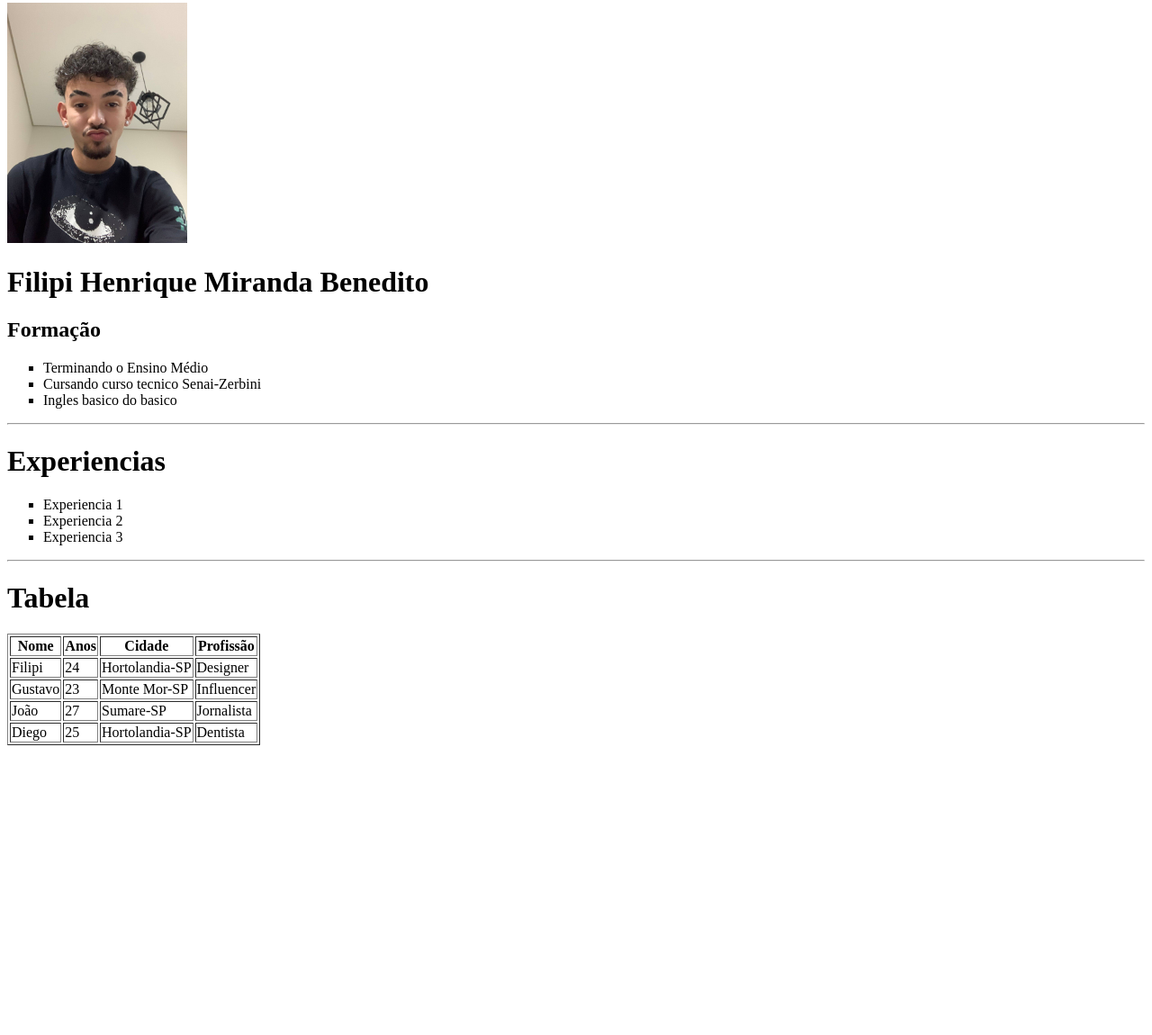
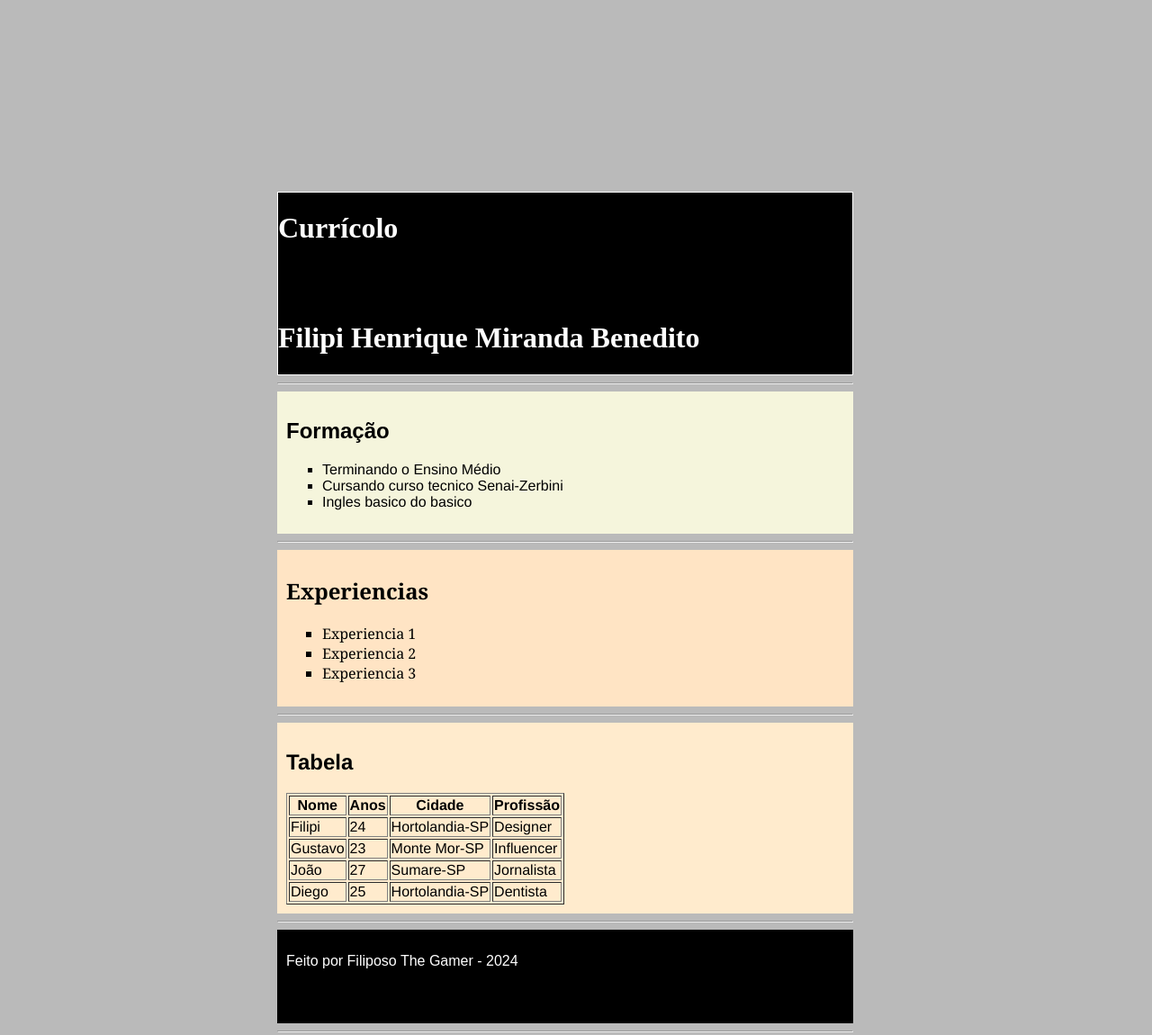
Before and after one commit to FilipiMiranda/Projeto_SENAI_Site_MeuCurriculo, a plain HTML site: page index.html in a window 1280 px wide. Shown: the part 95-1245 px from the top of the page at 90% size. Before the commit the page ends 931 px from the top, so only its background shows below. Drawn offline with Linux system fonts and the light colour scheme.

Commit message:
Add files via upload

```diff
--- a/estilo.css
+++ b/estilo.css
@@ -1,3 +1,74 @@
+/* Comentario */
+
 .imagem{
     width: 200px;
 }
+*{
+    width: auto;
+    height: auto;
+}
+
+body{
+   width: 50%;
+   height: 100% ;
+   background-color:#bababa;
+   padding: 300px;
+}
+header{
+    background-color: black;
+    color: rgb(255, 255, 255);
+    border: 1px;
+    border-style: double;
+
+}
+
+.Formação{
+    background-color: beige;
+    font-family: Arial, Helvetica, sans-serif;
+    padding: 10px;
+
+}
+
+.Formação li{
+    font-style: inherit;
+    font-family: 'Franklin Gothic Medium', 'Arial Narrow', Arial, sans-serif;
+}
+
+.Experiencias{
+    background-color: bisque;
+    font-family: Cambria, Cochin, Georgia, Times, 'Times New Roman', serif;
+    padding: 10px;
+}
+
+.Tabela{
+    background-color: blanchedalmond;
+    font-family: 'Franklin Gothic Medium', 'Arial Narrow', Arial, sans-serif;
+    padding: 10px;
+}
+
+.footer{
+    background-color: black;
+    color: white;
+    font-family: fantasy;
+    padding: 10px;
+}
+
+img{
+    width: 10%;
+    border-radius: 360%;
+    padding: 10px;
+}
+.imagem{
+    width: 00px;
+}
+iframe{
+    width: 800px;
+    height: 500px
+}
+
+a{
+    color: black;
+    font-style: normal;
+    text-decoration: none;
+    font-family: Arial, Helvetica, sans-serif;
+}
--- a/index.html
+++ b/index.html
@@ -5,28 +5,41 @@
     <meta name="viewport" content="width=device-width, initial-scale=1.0">
     <title>Document</title>
     <link rel="stylesheet" href="estilo.css">
+    <link rel="shortcut icon" href="IMG-20240803-WA0074.jpg" type="image/x-icon">
+    <link rel="stylesheet" href="estilo.css">
+    <link rel="import" href="sobrenos.html">
+
 
 </head>
 <body>
+    <header>
+    <main>
     <h1>Currícolo</h1>
     <br>
     <img class="imagem" src="IMG-20240803-WA0074.jpg" alt="">
     <br>
     <h1>Filipi Henrique Miranda Benedito</h1>
+    </header>
+    <hr>
+    <section class="Formação" id="Formação">
     <h2>Formação</h2>
     <ul type="square">
         <li>Terminando o Ensino Médio</li>
         <li>Cursando curso tecnico Senai-Zerbini</li>
         <li>Ingles basico do basico</li>
     </ul>
+</section>
     <hr>
+    <section class="Experiencias" id="Experiencias">
     <h1>Experiencias</h1>
     <ul type="square">
         <li>Experiencia 1</li>
         <li>Experiencia 2</li>
         <li>Experiencia 3</li>
     </ul>
+</section>
     <hr>
+    <section class="Tabela" id="Tabela">
     <h1>Tabela</h1>
     <table border="1px">
 
@@ -66,6 +79,26 @@
         </tbody>
 
         </table>
+    </section>
+    </main>
+    <hr>
+    <footer class="footer">
+        <p>Feito por Filiposo The Gamer - 2024</p>
+       <p> <a href="https://www.youtube.com/">eu nesno</a></p>
+
+    </footer>
+    <hr>
+    <iframe src="https://www.youtube.com/embed/9mEnkwMGnZE?si=WOFB92GNz9jR8zyH"
+    title="YouTube video player"
+    frameborder="0"
+    allow="accelerometer; autoplay; clipboard-write; encrypted-media; gyroscope; picture-in-picture; web-share"
+    referrerpolicy="strict-origin-when-cross-origin" allowfullscreen> </iframe>
+<p class="Formação"><a href="#Formação" title="Formação"> Formação</a></p>
+<p class="Experiencias"><a href="#Experiencias" title="Experiencias"> Experiencias</a></p>
+<p class="Tabela"><a href="#Tabela" title="Tabela"> Tabela</a></p>
+<a href="#Formação" title="Formação"><img src="transferir.jfif" alt=""></a>
+<a href="sobrenos.html" title="sobrenos" target="_blank">Sobre Nós</a>
+<p><a href="sobrenos.html" title="Titulo"> <img src="" alt="" width="10%"></a></p>
 
 </body>
 </html>
```
Also changed, not shown: sobrenos.html (added), transferir.jfif (added).
